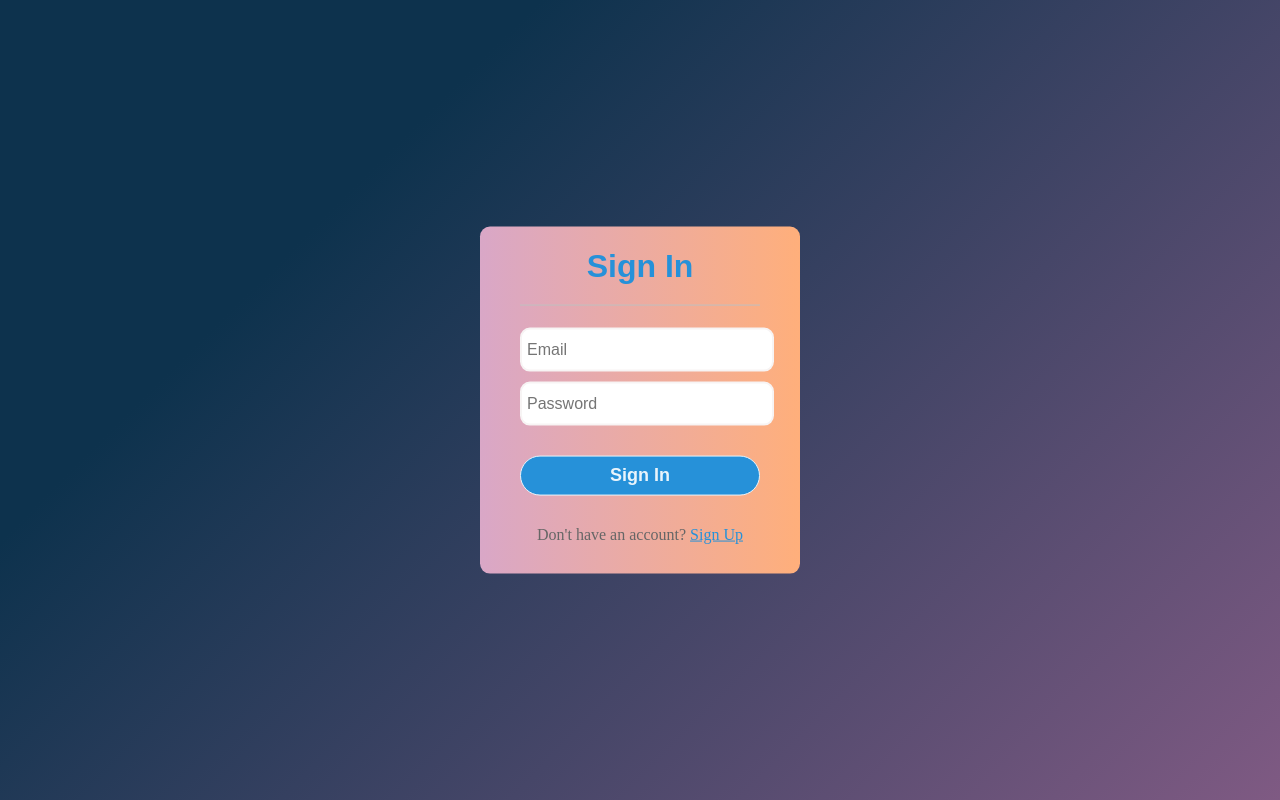
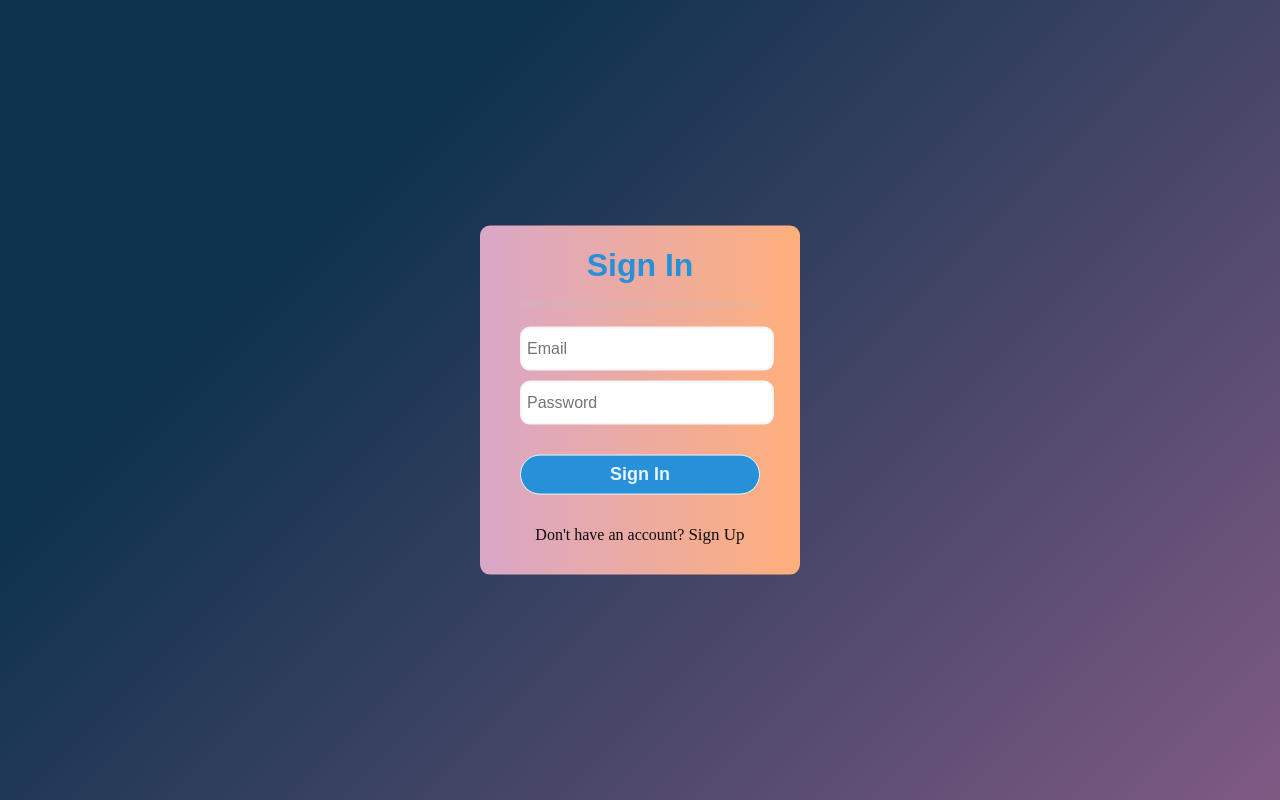
Before and after one commit to shankar-vanapalli/signup-login, a plain HTML site: page index.html in a window 1280 px wide. In both pictures the pointer is over the link "Sign Up". Drawn offline with Linux system fonts and the light colour scheme.

Commit message:
Update styles.css

```diff
--- a/styles.css
+++ b/styles.css
@@ -87,14 +87,16 @@ input[type="submit"]:hover{
   margin:30px 0;
   text-align:center;
   font-size:16px;
-  color:#666666;
+  color:#0f0e0e;
 }
 .signin_link a{
-  color:#2691d9;
+  color:#f5f0f4;
   text-decoration:none;
+
 }
 .signin_link a:hover{
-  text-decoration:underline;
+  font-size: 17px;
+  color:#0f0e0e;
 }
 .welcome{
   text-align: center;
@@ -107,5 +109,10 @@ input[type="submit"]:hover{
   top:10px;
   right:10px;
   font-size: 20px;
+  color: crimson;
   text-decoration: none;
 }
+.logoutLink:hover{
+  font-size: 20px;
+  color: #0f0e0e;
+}
```
